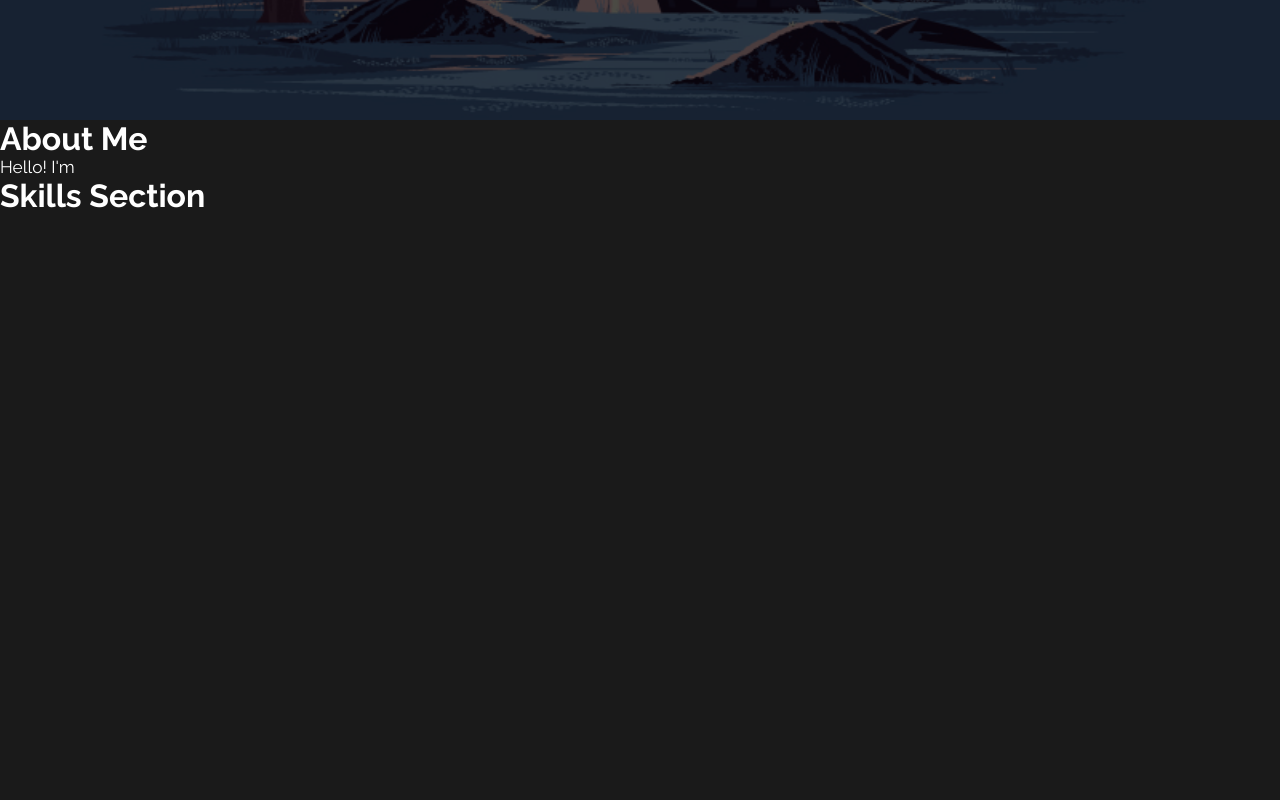
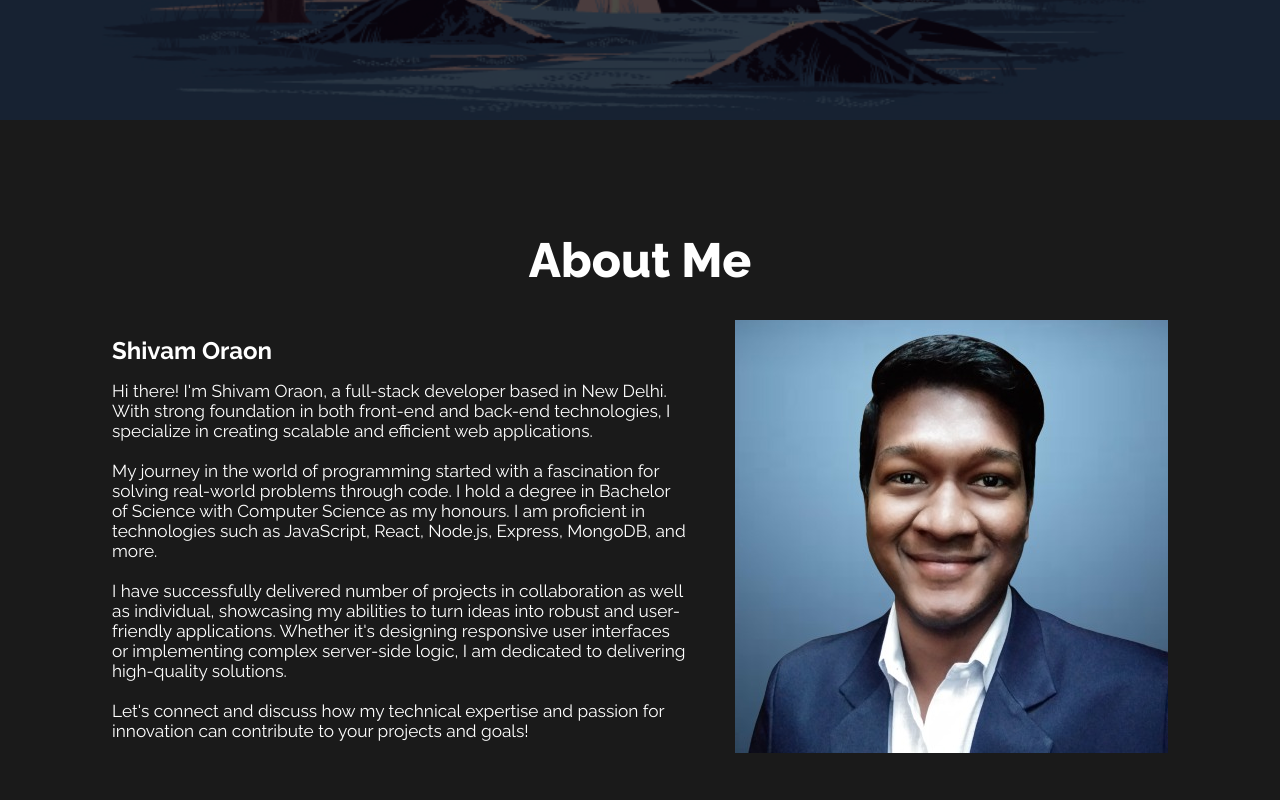
Before and after one commit to OraonShivam21/OraonShivam21.github.io, a React (Create React App) app: page / in a window 1280 px wide. Shown: the part 680-1480 px from the top of the page. Built offline with nearby package versions, Linux system fonts and the light colour scheme.

Commit message:
updated resume download btn

```diff
--- a/src/components/About.jsx
+++ b/src/components/About.jsx
@@ -1,15 +1,30 @@
 import React from "react";
+import ShivamProfile from "../assets/Shivam_Oraon_Profile.png";
 import "../styles/About.css";
 
 const About = () => {
   return (
     <div id="about">
-      <div>
-        <h1>About Me</h1>
-        <p>Hello! I'm </p>
-      </div>
-      <div>
-
+      <h1 className="about-heading">About Me</h1>
+      <div className="about-body">
+        <div className="about-body-content">
+          <h2 id="user-detail-name">Shivam Oraon</h2>
+          <p id="user-detail-intro">
+            Hi there! I'm Shivam Oraon, a full-stack developer based in New Delhi. With strong foundation in both front-end and back-end technologies, I specialize in creating scalable and efficient web applications.
+            <br />
+            <br />
+            My journey in the world of programming started with a fascination for solving real-world problems through code. I hold a degree in Bachelor of Science with Computer Science as my honours. I am proficient in technologies such as JavaScript, React, Node.js, Express, MongoDB, and more.
+            <br />
+            <br />
+            I have successfully delivered number of projects in collaboration as well as individual, showcasing my abilities to turn ideas into robust and user-friendly applications. Whether it's designing responsive user interfaces or implementing complex server-side logic, I am dedicated to delivering high-quality solutions.
+            <br />
+            <br />
+            Let's connect and discuss how my technical expertise and passion for innovation can contribute to your projects and goals!
+          </p>
+        </div>
+        <div className="about-body-profile">
+          <img src={ShivamProfile} alt="Shivam-Profile" />
+        </div>
       </div>
     </div>
   );
--- a/src/components/Home.jsx
+++ b/src/components/Home.jsx
@@ -12,8 +12,8 @@ const Home = () => {
       <p>HI, I'M SHIVAM ORAON</p>
       <h1>NodeJS Developer</h1>
       <div>
-        <a className="btn nav-link projects" href="#projects">Projects</a>
-        <a className="btn btn-light nav-link resume" href="#download">Resume</a>
+        <a className="btn nav-link" href="#projects">Projects</a>
+        <a className="btn btn-light" href="#download">Resume</a>
       </div>
     </div>
   </div>
--- a/src/components/Navbar.jsx
+++ b/src/components/Navbar.jsx
@@ -14,6 +14,17 @@ const Navbar = () => {
 
   window.addEventListener("scroll", changeColor);
 
+  const handleDownloadResume = () => {
+    window.open("https://drive.google.com/file/d/10SF2l87jaZJaF7721jgBaRSclOFfKrVf/view?usp=sharing", "_blank");
+
+    const a = document.createElement("a");
+    a.href = "../resume/resume.pdf";
+    a.download = "Shivam_Oraon_Resume.pdf";
+    document.body.appendChild(a);
+    a.click();
+    document.body.removeChild(a);
+  };
+
   return (
     <nav id="nav-menu" className={color ? "nav-bg" : ""}>
       <h1>
@@ -21,22 +32,38 @@ const Navbar = () => {
       </h1>
       <ul className={click ? "nav-menu active" : "nav-menu"}>
         <li>
-          <a className="nav-link home" href="/">Home</a>
+          <a className="nav-link home" href="/" onClick={handleClick}>
+            Home
+          </a>
         </li>
         <li>
-          <a className="nav-link about" href="#about">About Me</a>
+          <a className="nav-link about" href="#about" onClick={handleClick}>
+            About Me
+          </a>
         </li>
         <li>
-          <a className="nav-link skills" href="#skills">Skills</a>
+          <a className="nav-link skills" href="#skills" onClick={handleClick}>
+            Skills
+          </a>
         </li>
         <li>
-          <a className="nav-link projects" href="#projects">Projects</a>
+          <a
+            className="nav-link projects"
+            href="#projects"
+            onClick={handleClick}
+          >
+            Projects
+          </a>
         </li>
         <li>
-          <a className="nav-link contact" href="#contact">Contact</a>
+          <a className="nav-link contact" href="#contact" onClick={handleClick}>
+            Contact
+          </a>
         </li>
         <li>
-          <a className="nav-link resume" href="#download">Resume</a>
+          <button className="nav-link resume" onClick={handleDownloadResume}>
+            Resume
+          </button>
         </li>
       </ul>
       <div className="hamburger-menu" onClick={handleClick}>
--- a/src/index.css
+++ b/src/index.css
@@ -19,7 +19,7 @@ body {
   background-color: #1a1a1a;
 }
 
-h1, h4, p, a {
+h1, h2, h3, h4, p, a {
   color: #fff;
   text-decoration: none;
 }
--- a/src/styles/About.css
+++ b/src/styles/About.css
@@ -0,0 +1,38 @@
+#about {
+  padding: 7rem;
+}
+
+.about-heading {
+  font-size: 3rem;
+  font-weight: 800;
+  text-align: center;
+}
+
+.about-body {
+  display: flex;
+  align-items: center;
+  justify-content: center;
+  gap: 3rem;
+  padding: 2rem 0;
+}
+
+#user-detail-name {
+    margin-bottom: 1rem;
+}
+
+@media screen and (max-width: 1040px) {
+  #about {
+    padding: 5rem 3rem;
+  }
+  .about-heading {
+    font-size: 2rem;
+    margin-bottom: 1rem;
+  }
+  #user-detail-name {
+    font-size: 1.4rem;
+  }
+  .about-body {
+    flex-direction: column-reverse;
+    padding: 1rem 0;
+  }
+}
--- a/src/styles/Navbar.css
+++ b/src/styles/Navbar.css
@@ -1,4 +1,4 @@
-nav {
+#nav-menu {
   display: flex;
   justify-content: space-between;
   align-items: center;
@@ -33,6 +33,15 @@ li:hover {
   background-color: rgb(67, 67, 180);
   cursor: pointer;
   transition: 0.3s;
+}
+
+.resume {
+  background: none;
+  border: none;
+  font-size: 1rem;
+  font-weight: 600;
+  color: #fff;
+  cursor: pointer;
 }
 
 .hamburger-menu {
@@ -72,6 +81,10 @@ li:hover {
     z-index: 0;
   }
 
+  .resume {
+    font-size: 2rem;
+  }
+
   .hamburger-menu {
     display: initial;
     cursor: pointer;
```
Also changed, not shown: src/assets/Shivam_Oraon_Profile.png (added), 1 other file (tests, documents, lock files or other folders).
